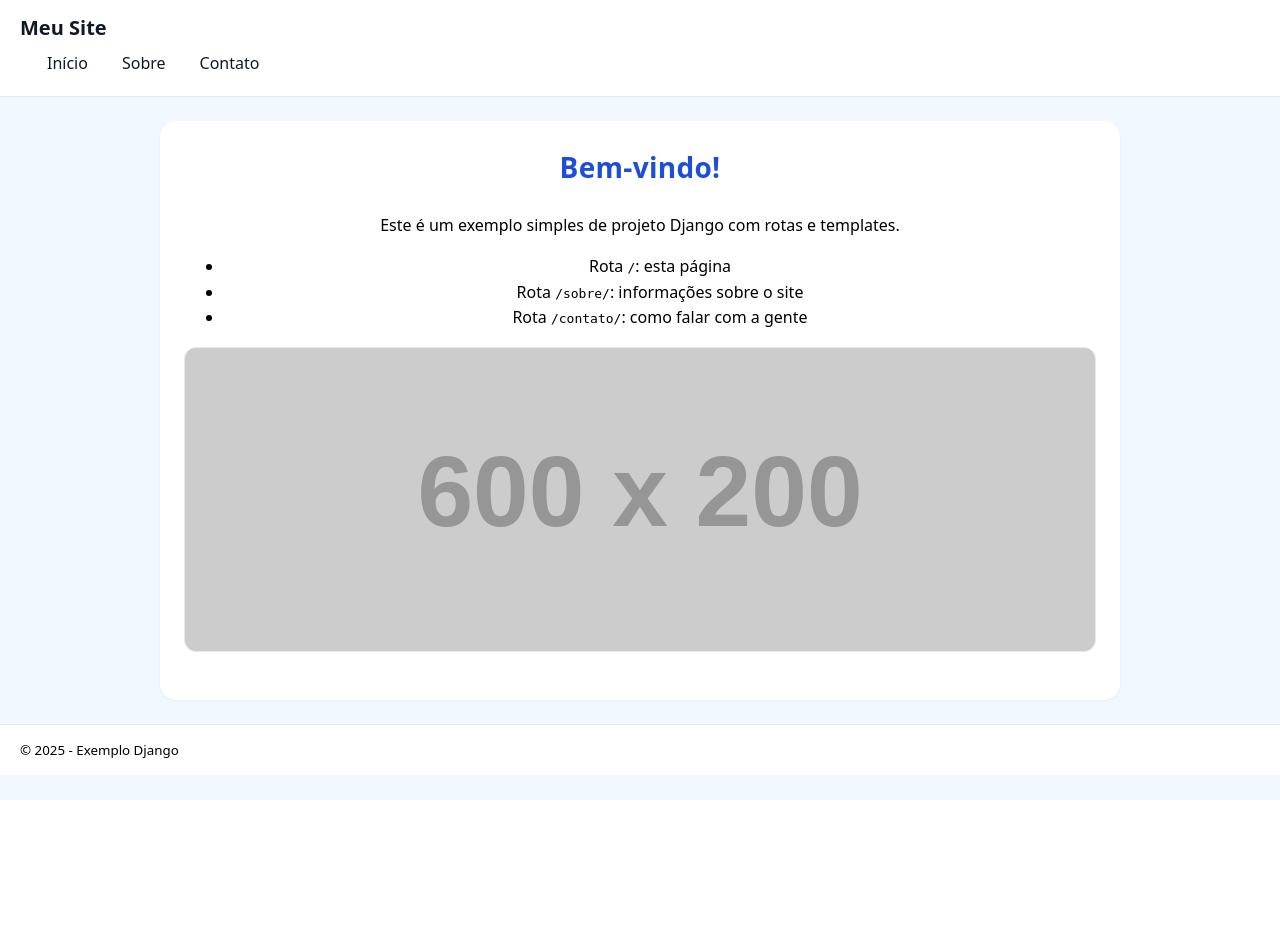
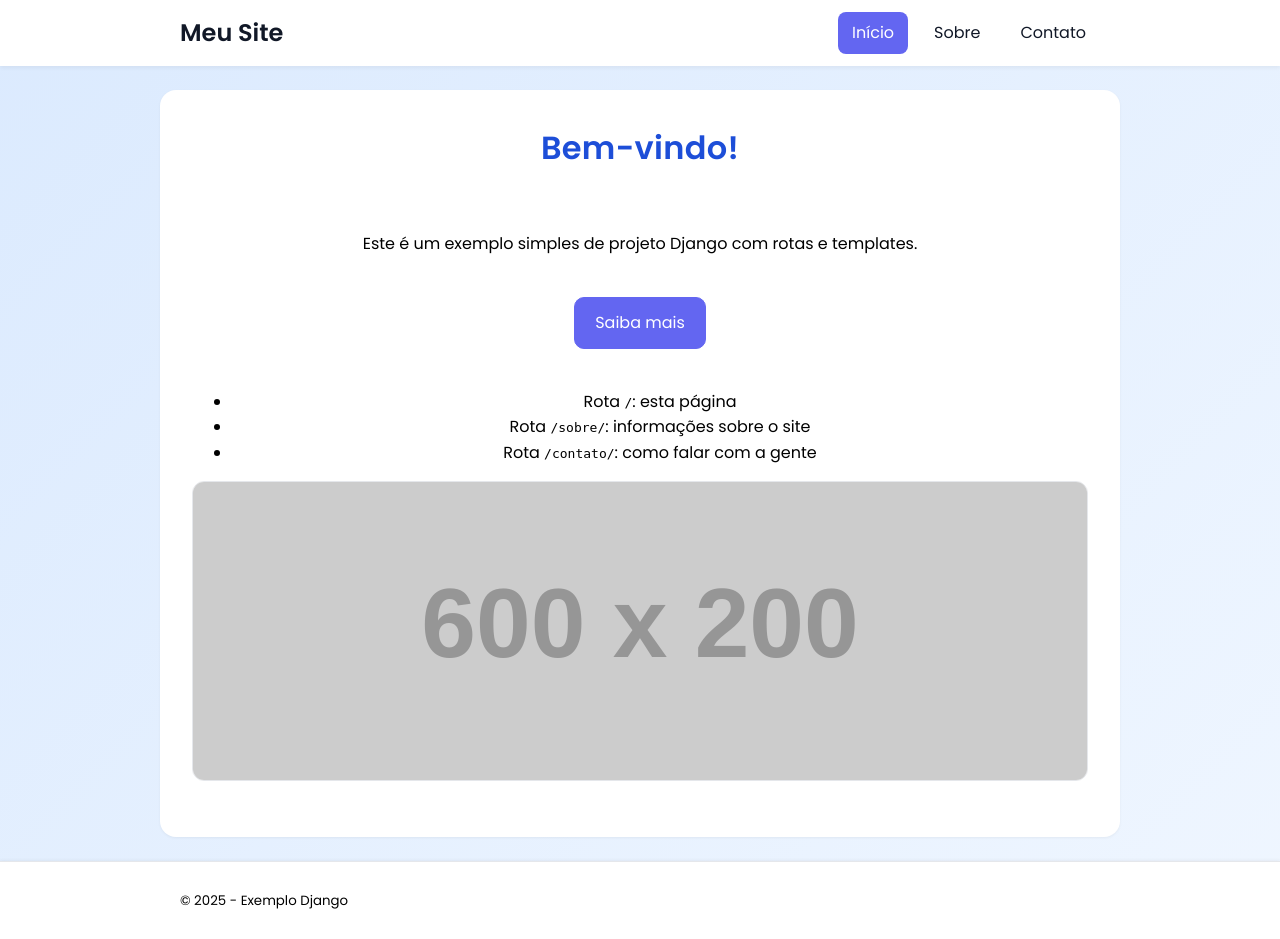
Before and after one commit to joaovitormessias/meuprojeto, a Django app: page / in a window 1280 px wide. Before the commit the page ends 800 px from the top, so only its background shows below. Run offline with Django 4.2, Linux system fonts and the light colour scheme; grey boxes labelled with a size stand in for pictures from a placeholder-image service; some libraries are stand-ins or nearby versions.

```diff
--- a/website/static/style.css
+++ b/website/static/style.css
@@ -1,64 +1,91 @@
 :root {
     --container-width: min(100%, 960px);
     --radius: 16px;
+    --primary: #6366f1;
+    --primary-dark: #4f46e5;
 }
 
 * { box-sizing: border-box; }
+
 body {
     margin: 0;
-    font-family: system-ui, -apple-system, Segoe UI, Roboto, Helvetica, Arial, "Apple Color Emoji", "Segoe UI Emoji", "Segoe UI Symbol";
+    font-family: 'Poppins', system-ui, -apple-system, Segoe UI, Roboto, Helvetica, Arial, "Apple Color Emoji", "Segoe UI Emoji", "Segoe UI Symbol";
     line-height: 1.6;
 }
 
 /* Backgrounds por página */
-body.home { background: #f1f8ff; }     /* azul bem claro */
-body.sobre { background: #fff8e6; }    /* amarelo claro */
-body.contato { background: #f9f1ff; }  /* lilás claro */
+body.home { background: linear-gradient(135deg, #dbeafe, #eff6ff); }
+body.sobre { background: linear-gradient(135deg, #fef3c7, #fff7ed); }
+body.contato { background: linear-gradient(135deg, #ede9fe, #faf5ff); }
 
 .site-header, .site-footer {
     background: white;
-    border-bottom: 1px solid #e5e7eb;
+}
+
+.site-header {
+    box-shadow: 0 2px 4px rgba(0,0,0,.05);
+    position: sticky;
+    top: 0;
+    z-index: 10;
+}
+
+.site-footer {
+    border-top: 1px solid #e5e7eb;
+    text-align: center;
+    padding: 16px 0;
+    box-shadow: 0 -1px 3px rgba(0,0,0,.05);
+}
+
+.wrapper {
+    width: var(--container-width);
+    margin: 0 auto;
+    display: flex;
+    align-items: center;
+    justify-content: space-between;
     padding: 12px 20px;
 }
-.site-footer { border-top: 1px solid #e5e7eb; border-bottom: 0; }
 
-.logo { margin: 0; font-size: 20px; }
-.logo a { text-decoration: none; color: #111827; }
+.logo { margin: 0; font-size: 24px; }
+.logo a { text-decoration: none; color: #111827; font-weight: 600; }
 
-.nav { display: inline-flex; gap: 12px; margin-left: 16px; }
+.nav { display: inline-flex; gap: 12px; }
 .nav a {
     text-decoration: none;
-    padding: 6px 10px;
-    border-radius: 999px;
-    border: 1px solid transparent;
+    padding: 8px 14px;
+    border-radius: 8px;
+    color: #111827;
+    font-weight: 500;
     transition: all .2s;
-    color: #111827;
 }
 .nav a:hover {
-    border-color: #d1d5db;
+    background: #f3f4f6;
     transform: translateY(-1px);
+}
+.nav a.active {
+    background: var(--primary);
+    color: white;
 }
 
 .container {
     width: var(--container-width);
     margin: 24px auto;
     background: white;
-    padding: 24px;
+    padding: 32px;
     border-radius: var(--radius);
     box-shadow: 0 1px 3px rgba(0,0,0,.05);
-    text-align: center; /* centraliza algum conteúdo */
+    text-align: center;
 }
 
 h2 {
     margin-top: 0;
-    font-size: 28px;
+    font-size: 32px;
     letter-spacing: .3px;
 }
 
 /* Títulos com cores/fontes diferentes por página */
-body.home h2 { color: #1d4ed8; }     /* azul */
-body.sobre h2 { color: #d97706; }    /* laranja */
-body.contato h2 { color: #7c3aed; }  /* roxo */
+body.home h2 { color: #1d4ed8; }
+body.sobre h2 { color: #d97706; }
+body.contato h2 { color: #7c3aed; }
 
 .banner {
     width: 100%;
@@ -67,18 +94,39 @@ body.contato h2 { color: #7c3aed; }  /* roxo */
     border: 1px solid #e5e7eb;
 }
 
-/* Botões/links personalizados */
+.hero {
+    display: flex;
+    flex-direction: column;
+    gap: 16px;
+    align-items: center;
+    padding-bottom: 24px;
+}
+
 a {
-    color: #1d4ed8;
+    color: var(--primary-dark);
 }
+
 a.button {
     display: inline-block;
     margin-top: 8px;
-    padding: 10px 14px;
+    padding: 12px 20px;
     border-radius: 10px;
     border: 1px solid #d1d5db;
     text-decoration: none;
+    font-weight: 500;
+    transition: background .2s;
 }
+
 a.button:hover {
     background: #f3f4f6;
 }
+
+a.button.primary {
+    background: var(--primary);
+    color: white;
+    border-color: var(--primary);
+}
+
+a.button.primary:hover {
+    background: var(--primary-dark);
+}
--- a/website/templates/website/base.html
+++ b/website/templates/website/base.html
@@ -5,16 +5,21 @@
     <meta charset="utf-8" />
     <meta name="viewport" content="width=device-width, initial-scale=1" />
     <title>{% block title %}Meu Site{% endblock %}</title>
+    <link rel="preconnect" href="https://fonts.googleapis.com">
+    <link rel="preconnect" href="https://fonts.gstatic.com" crossorigin>
+    <link href="https://fonts.googleapis.com/css2?family=Poppins:wght@400;600&display=swap" rel="stylesheet">
     <link rel="stylesheet" href="{% static 'style.css' %}">
 </head>
 <body class="{% block body_class %}{% endblock %}">
     <header class="site-header">
-        <h1 class="logo"><a href="{% url 'home' %}">Meu Site</a></h1>
-        <nav class="nav">
-            <a href="{% url 'home' %}">Início</a>
-            <a href="{% url 'sobre' %}">Sobre</a>
-            <a href="{% url 'contato' %}">Contato</a>
-        </nav>
+        <div class="wrapper">
+            <h1 class="logo"><a href="{% url 'home' %}">Meu Site</a></h1>
+            <nav class="nav">
+                <a href="{% url 'home' %}" class="{% if request.resolver_match.url_name == 'home' %}active{% endif %}">Início</a>
+                <a href="{% url 'sobre' %}" class="{% if request.resolver_match.url_name == 'sobre' %}active{% endif %}">Sobre</a>
+                <a href="{% url 'contato' %}" class="{% if request.resolver_match.url_name == 'contato' %}active{% endif %}">Contato</a>
+            </nav>
+        </div>
     </header>
 
     <main class="container">
@@ -22,7 +27,9 @@
     </main>
 
     <footer class="site-footer">
-        <small>© {{ now|default:2025 }} - Exemplo Django</small>
+        <div class="wrapper">
+            <small>© {{ now|default:2025 }} - Exemplo Django</small>
+        </div>
     </footer>
 </body>
 </html>
--- a/website/templates/website/home.html
+++ b/website/templates/website/home.html
@@ -2,8 +2,11 @@
 {% block title %}Página inicial{% endblock %}
 {% block body_class %}home{% endblock %}
 {% block content %}
-    <h2>Bem-vindo!</h2>
-    <p>Este é um exemplo simples de projeto Django com rotas e templates.</p>
+    <section class="hero">
+        <h2>Bem-vindo!</h2>
+        <p>Este é um exemplo simples de projeto Django com rotas e templates.</p>
+        <a href="{% url 'sobre' %}" class="button primary">Saiba mais</a>
+    </section>
     <ul>
         <li>Rota <code>/</code>: esta página</li>
         <li>Rota <code>/sobre/</code>: informações sobre o site</li>
```
Also changed, not shown: __init__.py (deleted).
